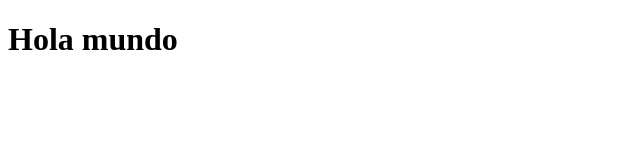
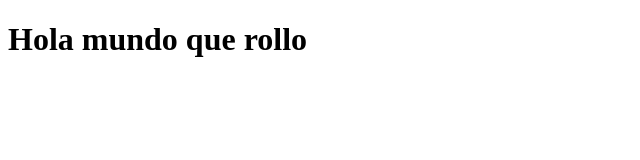
Before and after one commit to Aybancho/Aybancho.github.io, a plain HTML site: page index.html in a window 1280 px wide. Shown: the whole page, without its empty margins (0-640 px from the left). Drawn offline with Linux system fonts and the light colour scheme.

Commit message:
Update index.html

```diff
--- a/index.html
+++ b/index.html
@@ -8,6 +8,6 @@
     <title>Document</title>
 </head>
 <body>
-    <h1>Hola mundo</h1>
+    <h1>Hola mundo que rollo</h1>
 </body>
 </html>
```
